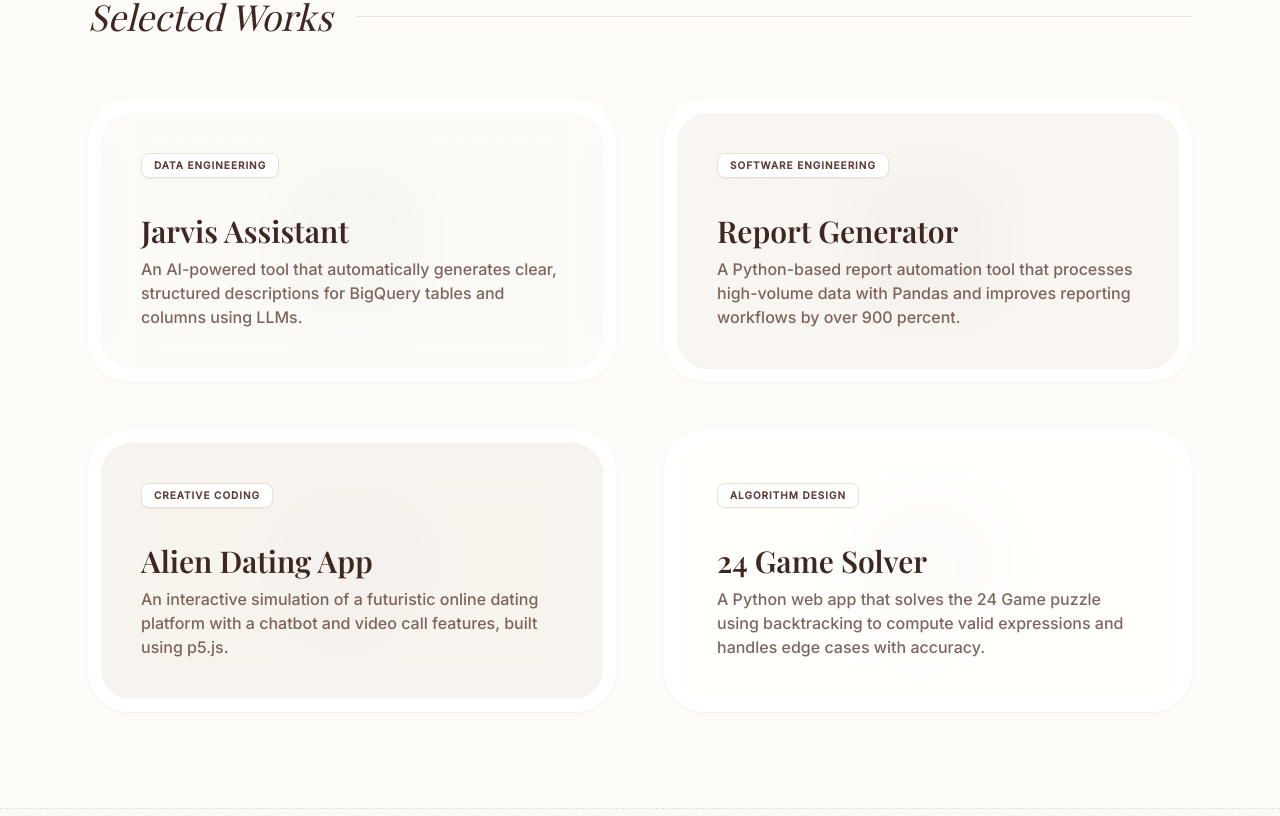
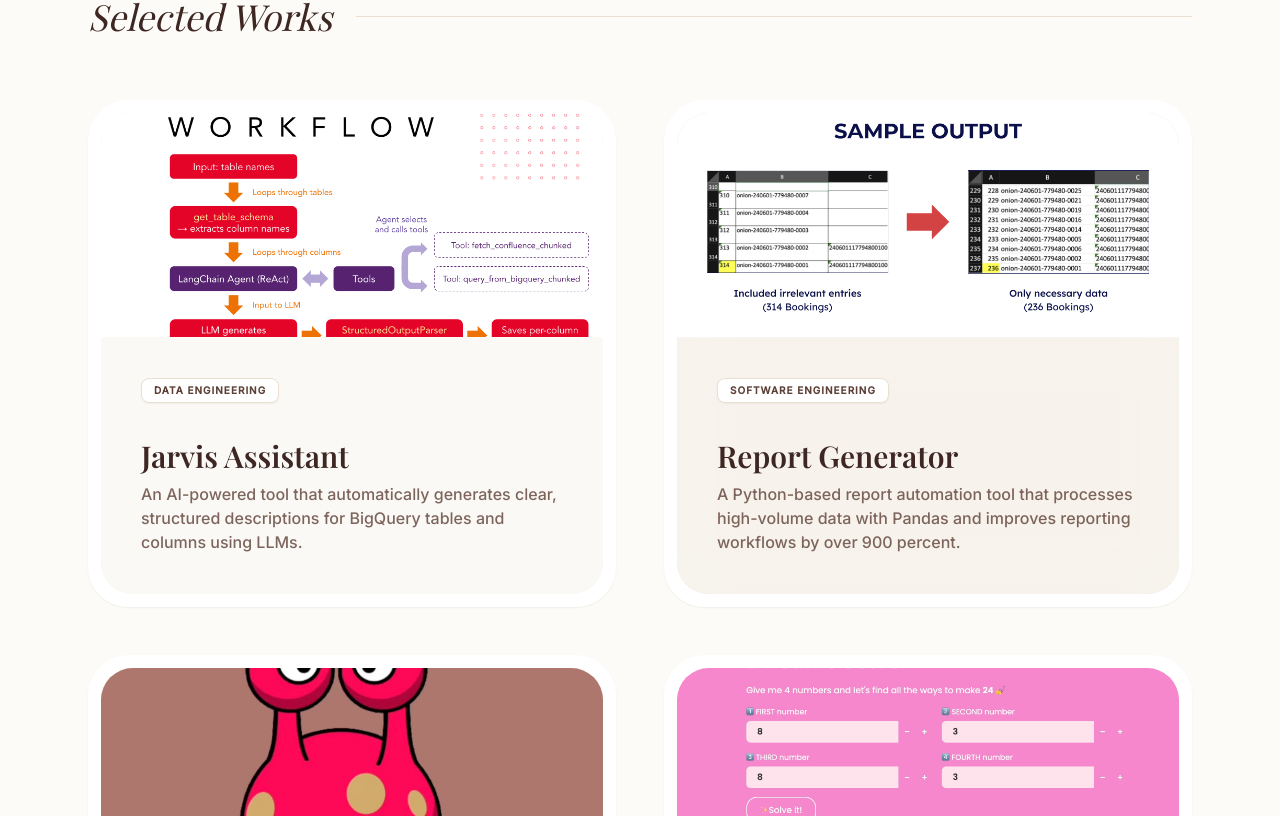
Before and after one commit to katparins/portfolio-site, a React (Vite) app: page / in a window 1280 px wide. Shown: the part 804-1620 px from the top of the page. Built offline with nearby package versions, Linux system fonts and the light colour scheme; a web font is replaced by a local one.

Commit message:
feat: added preview images to project cards

```diff
--- a/src/App.jsx
+++ b/src/App.jsx
@@ -68,7 +68,7 @@
     textColor: "text-[#5D4037]",
     rotation: "hover:rotate-1",
     type: "Engineering",
-    image: "", // Main cover image
+    image: "jarvis-workflow.png", // Main cover image updated
     // Updated documentation link
     docUrl: "SCBX-presentation.pdf",
     gallery: [
@@ -101,7 +101,7 @@
     textColor: "text-[#3E2723]",
     rotation: "hover:-rotate-1",
     type: "Engineering",
-    image: "", // Add your image path here
+    image: "ptt-output.png", // Main cover image updated
     docUrl: "PTT-presentation.pdf",
     gallery: [
       "ptt-output.png",
@@ -131,7 +131,7 @@
     textColor: "text-[#5D4037]",
     rotation: "hover:-rotate-2",
     type: "Creative",
-    image: "", // Add your image path here
+    image: "alien-home.jpg", // Main cover image updated
     // Updated links
     githubUrl: "https://github.com/katparins/alien-dating",
     liveUrl: "https://editor.p5js.org/pw2313/full/VdRf5RFUm",
@@ -164,7 +164,7 @@
     textColor: "text-[#8D6E63]",
     rotation: "hover:rotate-1",
     type: "Creative",
-    image: "", // Add your image path here
+    image: "24game-home.jpg", // Main cover image updated
     gallery: [
       "24game-home.jpg",
       "24game-output.jpg"
@@ -226,6 +226,101 @@
     >
       {children}
     </div>
+  );
+};
+
+// NEW COMPONENT: ProjectCard to handle image slideshow logic
+const ProjectCard = ({ project, onClick }) => {
+  const [currentImageIndex, setCurrentImageIndex] = useState(0);
+  const [isHovering, setIsHovering] = useState(false);
+  const images = project.gallery && project.gallery.length > 0 ? project.gallery : [project.image];
+
+  useEffect(() => {
+    // Only set up interval if there's more than one image AND we are hovering
+    if (images.length <= 1 || !isHovering) {
+        setCurrentImageIndex(0); // Reset to first image (cover) when not hovering
+        return;
+    }
+
+    const interval = setInterval(() => {
+      setCurrentImageIndex((prevIndex) => (prevIndex + 1) % images.length);
+    }, 500); // 0.5 seconds delay
+
+    return () => clearInterval(interval);
+  }, [images.length, isHovering]);
+
+  return (
+    <TiltCard
+      className={`group cursor-pointer ${project.size === 'large' ? 'md:col-span-2' : ''}`}
+      rotation={project.rotation}
+    >
+      <div
+        onClick={onClick}
+        onMouseEnter={() => setIsHovering(true)}
+        onMouseLeave={() => setIsHovering(false)}
+        className="bg-white rounded-[2.5rem] p-3 shadow-sm hover:shadow-2xl transition-all duration-500 border border-transparent hover:border-[#EBE0D0]"
+      >
+        <div className={`rounded-[2rem] overflow-hidden relative ${project.color} transition-colors duration-500 flex flex-col h-full`}>
+
+           {/* IMAGE SECTION - Stacks on Top */}
+           <div className="h-56 w-full relative overflow-hidden bg-white/20 shrink-0">
+              {images.length > 0 ? (
+                <img
+                  key={currentImageIndex} // Key change triggers animation
+                  src={images[currentImageIndex]}
+                  alt={project.title}
+                  className="w-full h-full object-cover transition-all duration-1000 animate-in fade-in group-hover:scale-105"
+                />
+              ) : (
+                /* DEFAULT PLACEHOLDER ART */
+                <div className="w-full h-full opacity-60 relative flex items-center justify-center">
+                   <div className="absolute inset-0 flex items-center justify-center text-[#3E2723] opacity-20 transform transition-transform duration-700 group-hover:scale-110 group-hover:rotate-12">
+                      {project.type === 'Engineering' ? <Cpu size={140} /> : <Palette size={140} />}
+                   </div>
+                   {/* Pattern Overlay */}
+                   <div className="absolute inset-0 bg-[radial-gradient(#3E2723_1px,transparent_1px)] [background-size:20px_20px] opacity-5"></div>
+                </div>
+              )}
+
+              {/* Optional: Indicator Dots to show slideshow is active */}
+              {images.length > 1 && isHovering && (
+                <div className="absolute bottom-3 right-3 flex gap-1.5 z-10 animate-in fade-in duration-300">
+                  {images.map((_, idx) => (
+                    <div
+                      key={idx}
+                      className={`w-1.5 h-1.5 rounded-full transition-all duration-500 ${idx === currentImageIndex ? 'bg-white w-3' : 'bg-white/50'}`}
+                    />
+                  ))}
+                </div>
+              )}
+           </div>
+
+           {/* CONTENT SECTION - Stacks Below */}
+           <div className="p-8 md:p-10 bg-white/60 backdrop-blur-xl w-full transition-all duration-500 group-hover:bg-white/95 border-t border-white/20 flex-1 flex flex-col justify-between">
+              <div>
+                <div className="flex justify-between items-start mb-4">
+                  <div className="flex gap-2 flex-wrap">
+                    {/* Role Badge */}
+                    <span className="bg-[#FFF] px-3 py-1 rounded-lg text-[10px] uppercase tracking-widest font-bold text-[#5D4037] shadow-sm border border-[#EBE0D0]">
+                      {project.role}
+                    </span>
+                  </div>
+                  <div className="bg-white p-3 rounded-full opacity-0 group-hover:opacity-100 transition-all duration-500 transform translate-y-4 group-hover:translate-y-0 shadow-md">
+                    <ArrowUpRight size={20} className="text-[#3E2723]" />
+                  </div>
+                </div>
+
+                <h3 className="text-3xl font-serif font-bold text-[#3E2723] mb-2 group-hover:translate-x-1 transition-transform">
+                  {project.title}
+                </h3>
+                <p className="text-[#5D4037] text-sm md:text-base font-medium opacity-80">
+                  {project.shortDesc}
+                </p>
+              </div>
+           </div>
+        </div>
+      </div>
+    </TiltCard>
   );
 };
 
@@ -337,12 +432,7 @@
            <div className="absolute -top-10 -right-10 w-40 h-40 bg-white/30 rounded-full blur-2xl"></div>
            <div className="absolute bottom-0 left-0 w-full h-1/2 bg-gradient-to-t from-white/40 to-transparent"></div>
 
-           {/* PROJECT IMAGE IN HEADER */}
-           {project.image && (
-             <div className="absolute inset-0 z-0">
-               <img src={project.image} alt="" className="w-full h-full object-cover opacity-20 mix-blend-multiply" />
-             </div>
-           )}
+           {/* PROJECT IMAGE IN HEADER REMOVED HERE */}
 
            <button onClick={onClose} className="absolute top-6 right-6 p-2 bg-white/50 hover:bg-white rounded-full transition-all hover:rotate-90 text-[#5D4037] shadow-sm z-10">
             <X size={20} />
@@ -710,61 +800,11 @@
 
         <div className="grid grid-cols-1 md:grid-cols-2 gap-8 md:gap-12">
           {PROJECTS.map((project) => (
-            <TiltCard
+            <ProjectCard
               key={project.id}
-              className={`group cursor-pointer ${project.size === 'large' ? 'md:col-span-2' : ''}`}
-              rotation={project.rotation}
-            >
-              <div
-                onClick={() => setSelectedProject(project)}
-                className="bg-white rounded-[2.5rem] p-3 shadow-sm hover:shadow-2xl transition-all duration-500 border border-transparent hover:border-[#EBE0D0]"
-              >
-                <div className={`rounded-[2rem] overflow-hidden relative ${project.color} transition-colors duration-500`}>
-
-                   {/* IMAGE OR PLACEHOLDER AREA */}
-                   <div className="h-64 w-full relative overflow-hidden bg-white/20">
-                      {project.image ? (
-                        <img
-                          src={project.image}
-                          alt={project.title}
-                          className="w-full h-full object-cover transition-transform duration-700 group-hover:scale-105"
-                        />
-                      ) : (
-                        /* DEFAULT PLACEHOLDER ART */
-                        <div className="w-full h-full opacity-60 relative flex items-center justify-center">
-                           <div className="absolute inset-0 flex items-center justify-center text-[#3E2723] opacity-20 transform transition-transform duration-700 group-hover:scale-110 group-hover:rotate-12">
-                              {project.type === 'Engineering' ? <Cpu size={140} /> : <Palette size={140} />}
-                           </div>
-                           {/* Pattern Overlay */}
-                           <div className="absolute inset-0 bg-[radial-gradient(#3E2723_1px,transparent_1px)] [background-size:20px_20px] opacity-5"></div>
-                        </div>
-                      )}
-                   </div>
-
-                   {/* Card Content */}
-                   <div className="p-8 md:p-10 bg-white/60 backdrop-blur-xl absolute bottom-0 w-full transition-all duration-500 group-hover:bg-white/95 border-t border-white/20">
-                      <div className="flex justify-between items-start mb-4">
-                        <div className="flex gap-2 flex-wrap">
-                          {/* NEW: Display Role on Card as well */}
-                          <span className="bg-[#FFF] px-3 py-1 rounded-lg text-[10px] uppercase tracking-widest font-bold text-[#5D4037] shadow-sm border border-[#EBE0D0]">
-                            {project.role}
-                          </span>
-                        </div>
-                        <div className="bg-white p-3 rounded-full opacity-0 group-hover:opacity-100 transition-all duration-500 transform translate-y-4 group-hover:translate-y-0 shadow-md">
-                          <ArrowUpRight size={20} className="text-[#3E2723]" />
-                        </div>
-                      </div>
-
-                      <h3 className="text-3xl font-serif font-bold text-[#3E2723] mb-2 group-hover:translate-x-1 transition-transform">
-                        {project.title}
-                      </h3>
-                      <p className="text-[#5D4037] text-sm md:text-base font-medium opacity-80">
-                        {project.shortDesc}
-                      </p>
-                   </div>
-                </div>
-              </div>
-            </TiltCard>
+              project={project}
+              onClick={() => setSelectedProject(project)}
+            />
           ))}
         </div>
       </section>
@@ -818,7 +858,7 @@
            <div className="mb-8">
              <Zap className="mx-auto text-[#D7CCC8] mb-4" size={32} />
              <h2 className="text-3xl font-serif mb-8 text-[#3E2723]">Let's create something cute.</h2>
-             <a href="mailto:pw2313@nyu.edu" className="inline-block bg-[#3E2723] text-[#FDFBF7] px-8 py-4 rounded-full font-medium hover:bg-[#5D4037] transition-all hover:shadow-lg transform hover:-translate-y-1">
+             <a href="mailto:katwong.work@gmail.com" className="inline-block bg-[#3E2723] text-[#FDFBF7] px-8 py-4 rounded-full font-medium hover:bg-[#5D4037] transition-all hover:shadow-lg transform hover:-translate-y-1">
                Say Hello 🤍
              </a>
            </div>
```
